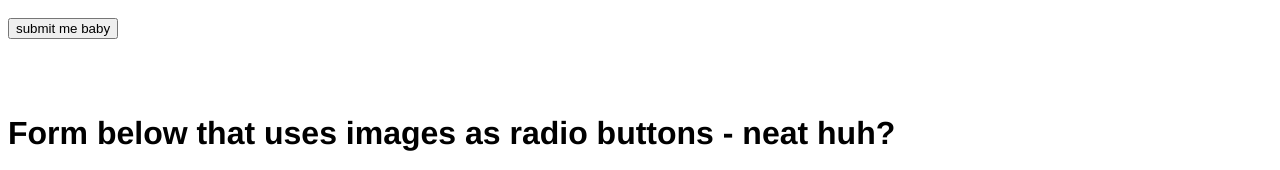
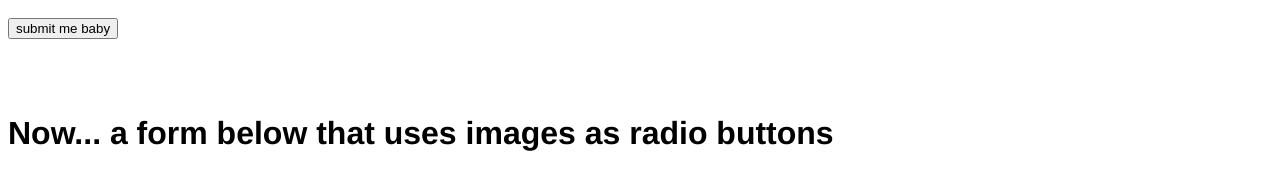
Before and after one commit to SLQ-web/imageCheckboxes, a plain HTML site: page index.html in a window 1280 px wide. Shown: the part 269-439 px from the top of the page. Drawn offline with Linux system fonts and the light colour scheme.

Commit message:
Update index.html

```diff
--- a/index.html
+++ b/index.html
@@ -22,7 +22,7 @@
 <br />
 <br />
 <br />
-<h1>Form below that uses images as radio buttons - neat huh?</h1>
+<h1>Now... a form below that uses images as radio buttons</h1>
 <form>
     <fieldset>
         <legend>A list of image radio buttons that are actually images!</legend>
```
